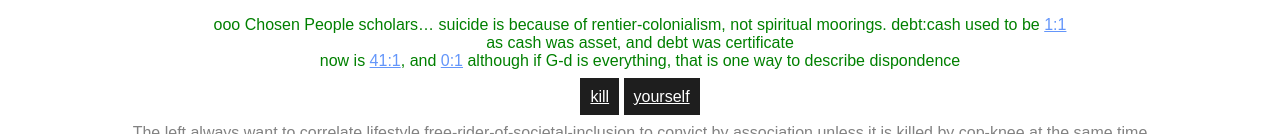
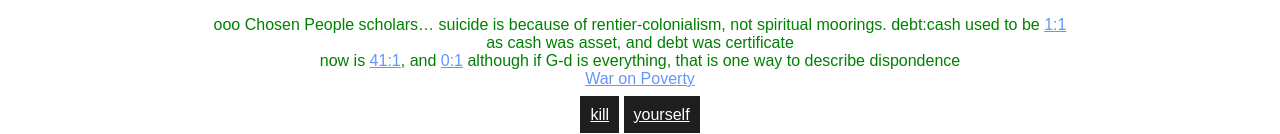
Before and after one commit to NickCarducci/BillBidenOrg, a React (Create React App) app: page / in a window 1280 px wide. Shown: the part 818-952 px from the top of the page. Built offline with nearby package versions, Linux system fonts and the light colour scheme.

Commit message:
Update App.js

```diff
--- a/src/App.js
+++ b/src/App.js
@@ -90,6 +90,8 @@ export default function App() {
         <a href="https://vaults.biz">0:1</a>&nbsp;although if G-d is everything,
         that is one way to describe dispondence
       </span>
+      <br />
+      <a href="https://saverparty.xyz/war_on_poverty">War on Poverty</a>
       <br />
       <br />
       <a
```
